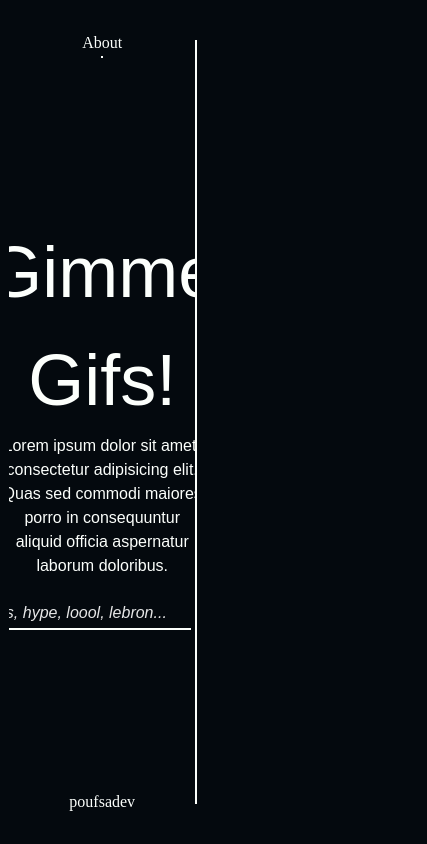
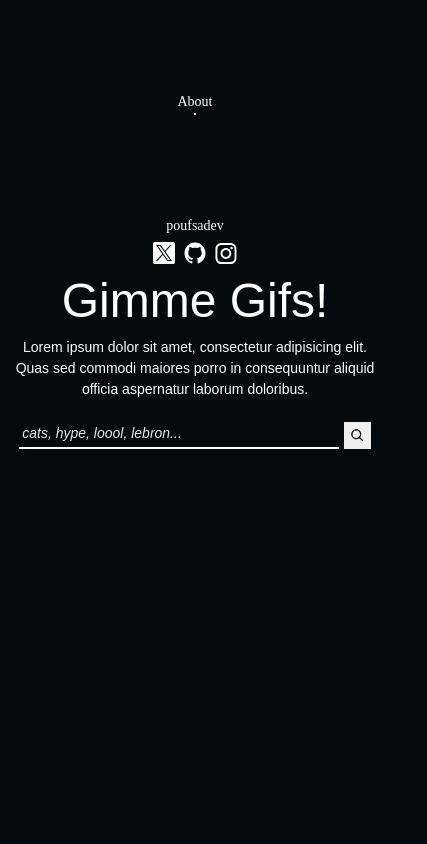
Before and after one commit to Poufles/adz-lp-api-giphy, a website built with webpack: page src/templates/index.html in a window 390 px wide. Shown: the whole page, 427 px wide, since content can reach past the window. Built offline with nearby package versions, Linux system fonts and the light colour scheme; no server answers; a web font is replaced by a local one.

Commit message:
Implemented responsive design.

```diff
--- a/src/components/card/card.css
+++ b/src/components/card/card.css
@@ -1,7 +1,6 @@
 .component.card {
     width: 100%;
     min-width: 250px;
-    max-width: 300px;
     display: flex;
     flex-direction: column;
     gap: 5px;
--- a/src/components/gallery/gallery.js
+++ b/src/components/gallery/gallery.js
@@ -36,17 +36,42 @@ const Gallery = function () {
     component.removeChild(placeholder);
 
     // Verify website width
-    if (window.innerWidth <= 700) {
+    if (window.innerWidth < 640) {
         component.removeChild(gallery_2);
     };
 
-    document.addEventListener('resize', (e) => {
-        const width = window.innerWidth;
+    window.addEventListener('resize', (e) => {
+        let width = window.innerWidth;
 
-        if (width >= 700) {
+        if (width >= 640) {
 
             if (!component.contains(gallery_2)) {
                 component.appendChild(gallery_2);
+
+                for (let content of contentArr) {
+                    content.unrender();
+                };
+
+                currentGallery = gallery_1;
+                for (let content of contentArr) {
+                    content.render(currentGallery);
+
+                    currentGallery = currentGallery === gallery_1 ? gallery_2 : gallery_1;
+                };
+            };
+
+        } else {
+
+            if (component.contains(gallery_2)) {
+                component.removeChild(gallery_2);
+
+                for (let content of contentArr) {
+                    content.unrender();
+                };
+
+                for (let content of contentArr) {
+                    content.render(gallery_1);
+                };
             };
 
         };
@@ -65,7 +90,6 @@ const Gallery = function () {
 
             currentGallery = currentGallery === gallery_1 ? gallery_2 : gallery_1;
         },
-
         removeContent: ({ index, isReset = false } = {}) => {
             if (isReset) {
                 while (contentArr.length != 0) {
--- a/src/scripts/app.js
+++ b/src/scripts/app.js
@@ -1,5 +1,6 @@
 import '../styles/main.css';
 import '../styles/app.css';
+import '../styles/app-responsive.css';
 import '../components/card/card.css';
 
 import Card from '../components/card/card.js';
@@ -26,27 +27,9 @@ function App() {
 
     // const chosen = initialGifsArr[Math.floor(Math.random() * initialGifsArr.length)];
 
-    // query = `https://api.giphy.com/v1/gifs/search?api_key=${api_key}&limit=10&q=${chosen}`
+    // query = `https://api.giphy.com/v1/gifs/search?api_key=${api_key}&limit=15&q=${chosen}`
 
-    // fetch(query, { mode: 'cors' })
-    //     .then(function (response) {
-    //         return response.json();
-    //     })
-    //     .then(function (response) {
-    //         const data = response.data
-
-    //         if (response.data.length === 0) {
-    //             Gallery.placeholder(true); return;
-    //         };
-
-    //         Gallery.placeholder(false);
-    //         Gallery.removeContent({ isReset: true });
-    //         for (let item of data) {
-    //             const gif = Card(item);
-
-    //             Gallery.addContent(gif);
-    //         };
-    //     });
+    // FetchQuery(query);
 
     btn_search.addEventListener('click', (e) => {
         e.stopPropagation();
@@ -64,10 +47,15 @@ function App() {
             const input = input_search.value;
             initialGifsArr.push(input)
 
-            query = `https://api.giphy.com/v1/gifs/search?api_key=${api_key}&limit=10&q=${input}`;
+            query = `https://api.giphy.com/v1/gifs/search?api_key=${api_key}&limit=15&q=${input}`;
 
         };
 
+        FetchQuery(query);
+    });
+};
+
+function FetchQuery(query) {
     fetch(query, { mode: 'cors' })
     .then(function (response) {
         return response.json();
@@ -87,8 +75,6 @@ function App() {
             Gallery.addContent(gif);
         };
     });
-    });
 };
 
-
 App();
--- a/src/styles/app-responsive.css
+++ b/src/styles/app-responsive.css
@@ -0,0 +1,96 @@
+@media screen and (max-width: 1199px) {
+
+    html {
+        scrollbar-width: none;
+    }
+
+    body {
+        padding: 90px 0;
+        width: 100%;
+        height: auto;
+        display: flex;
+        flex-direction: column;
+        align-items: center;
+    }
+
+    .sides {
+        overflow: unset;
+        scrollbar-width: auto;
+    }
+
+    #left {
+        width: 550px;
+        height: max-content;
+    }
+
+    #left .wrapper {
+        width: 100%;
+        padding: 0;
+        justify-content: unset;
+    }
+
+    #left #navbar {
+        margin-bottom: 100px;
+    }
+
+    #left #middle {
+        order: 2
+    }
+
+    #left #title {
+        text-wrap: nowrap;
+    }
+
+    #left #links {
+        order: 1;
+    }
+
+    #right {
+        border-left: 0;
+        margin: 40px 0;
+        padding-top: 20px;
+        max-width: unset;
+        min-width: unset;
+        width: 80%;
+        min-width: 550px;
+    }
+}
+
+@media screen and (max-width: 610px) {
+    body {
+        padding: 90px 10px;
+        width: 100%;
+    }
+
+    #left {
+        width: 100%;
+    }
+
+    #right {
+        width: 100%;
+        min-width: unset;
+    }
+
+    #right #content #gallery-1 {
+        width: 100%;
+    }
+}
+
+@media screen and (max-width: 440px) {
+
+    #left #navbar,
+    #left #sub-title,
+    #left .searchbar input,
+    #left #links {
+        font-size: 14px;
+    }
+
+    #left #title {
+        font-size: 48px;
+    }
+
+    #right #content {
+        padding: 0;
+        font-size: 14px;
+    }
+}
--- a/src/styles/app.css
+++ b/src/styles/app.css
@@ -123,10 +123,31 @@ body {
     width:  15px;
 }
 
+#left #links {
+    display: flex;
+    flex-direction: column;
+    gap: 5px;
+    align-items: center;
+}
+
+#left #socmed {
+    display: flex;
+    gap: 7px;
+    align-items: center;
+    justify-content: center;
+}
+
+#left #socmed svg {
+    aspect-ratio: 1;
+    width: 24px;
+    height: 24px;
+    fill: var(--white);
+}
+
 #right {
     border-left: 2px solid var(--white);
     margin: 40px 0;
-    width: max-content;
+    width: 100%;
     max-width: 60%;
     min-width: 40%;
 }
--- a/src/templates/index.html
+++ b/src/templates/index.html
@@ -43,19 +43,55 @@
                 <p class="text no-select no-u-select" class="main-font" id="author">
                     poufsadev
                 </p>
+                <div id="socmed">
+                    <a target="_blank" href="https://x.com/Vqliant">
+                        <?xml version="1.0" ?><svg xmlns="http://www.w3.org/2000/svg"
+                            xmlns:xlink="http://www.w3.org/1999/xlink" version="1.1" id="Layer_1" width="24px"
+                            height="24px" viewBox="0 0 24 24" style="enable-background:new 0 0 24 24;"
+                            xml:space="preserve">
+                            <g>
+                                <polygon
+                                    points="12.153992,10.729553 8.088684,5.041199 5.92041,5.041199 10.956299,12.087097 11.59021,12.97345    15.900635,19.009583 18.068909,19.009583 12.785217,11.615906  " />
+                                <path
+                                    d="M21.15979,1H2.84021C1.823853,1,1,1.823853,1,2.84021v18.31958C1,22.176147,1.823853,23,2.84021,23h18.31958   C22.176147,23,23,22.176147,23,21.15979V2.84021C23,1.823853,22.176147,1,21.15979,1z M15.235352,20l-4.362549-6.213013   L5.411438,20H4l6.246887-7.104675L4,4h4.764648l4.130127,5.881958L18.06958,4h1.411377l-5.95697,6.775635L20,20H15.235352z" />
+                            </g>
+                        </svg>
+                    </a>
+                    <a target="_blank" href="https://github.com/Poufles">
+                        <?xml version="1.0" ?>
+                        <!DOCTYPE svg
+                            PUBLIC '-//W3C//DTD SVG 1.1//EN' 'http://www.w3.org/Graphics/SVG/1.1/DTD/svg11.dtd'><svg
+                            height="512px" id="Layer_1" style="enable-background:new 0 0 512 512;" version="1.1"
+                            viewBox="0 0 512 512" width="512px" xml:space="preserve" xmlns="http://www.w3.org/2000/svg"
+                            xmlns:xlink="http://www.w3.org/1999/xlink">
+                            <g>
+                                <path class="st0"
+                                    d="M256,32C132.3,32,32,134.8,32,261.7c0,101.5,64.2,187.5,153.2,217.9c11.2,2.1,15.3-5,15.3-11.1   c0-5.5-0.2-19.9-0.3-39.1c-62.3,13.9-75.5-30.8-75.5-30.8c-10.2-26.5-24.9-33.6-24.9-33.6c-20.3-14.3,1.5-14,1.5-14   c22.5,1.6,34.3,23.7,34.3,23.7c20,35.1,52.4,25,65.2,19.1c2-14.8,7.8-25,14.2-30.7c-49.7-5.8-102-25.5-102-113.5   c0-25.1,8.7-45.6,23-61.6c-2.3-5.8-10-29.2,2.2-60.8c0,0,18.8-6.2,61.6,23.5c17.9-5.1,37-7.6,56.1-7.7c19,0.1,38.2,2.6,56.1,7.7   c42.8-29.7,61.5-23.5,61.5-23.5c12.2,31.6,4.5,55,2.2,60.8c14.3,16.1,23,36.6,23,61.6c0,88.2-52.4,107.6-102.3,113.3   c8,7.1,15.2,21.1,15.2,42.5c0,30.7-0.3,55.5-0.3,63c0,6.1,4,13.3,15.4,11C415.9,449.1,480,363.1,480,261.7   C480,134.8,379.7,32,256,32z" />
+                            </g>
+                        </svg>
+                    </a>
+                    <a target="_blank" href="https://www.instagram.com/poufsadev/">
+                        <?xml version="1.0" encoding="utf-8"?>
+                        <svg version="1.1" id="Layer_1" xmlns="http://www.w3.org/2000/svg"
+                            xmlns:xlink="http://www.w3.org/1999/xlink" x="0px" y="0px" viewBox="0 0 56.7 56.7"
+                            enable-background="new 0 0 56.7 56.7" xml:space="preserve">
+                            <g>
+                                <path d="M28.2,16.7c-7,0-12.8,5.7-12.8,12.8s5.7,12.8,12.8,12.8S41,36.5,41,29.5S35.2,16.7,28.2,16.7z M28.2,37.7
+		c-4.5,0-8.2-3.7-8.2-8.2s3.7-8.2,8.2-8.2s8.2,3.7,8.2,8.2S32.7,37.7,28.2,37.7z" />
+                                <circle cx="41.5" cy="16.4" r="2.9" />
+                                <path d="M49,8.9c-2.6-2.7-6.3-4.1-10.5-4.1H17.9c-8.7,0-14.5,5.8-14.5,14.5v20.5c0,4.3,1.4,8,4.2,10.7c2.7,2.6,6.3,3.9,10.4,3.9
+		h20.4c4.3,0,7.9-1.4,10.5-3.9c2.7-2.6,4.1-6.3,4.1-10.6V19.3C53,15.1,51.6,11.5,49,8.9z M48.6,39.9c0,3.1-1.1,5.6-2.9,7.3
+		s-4.3,2.6-7.3,2.6H18c-3,0-5.5-0.9-7.3-2.6C8.9,45.4,8,42.9,8,39.8V19.3c0-3,0.9-5.5,2.7-7.3c1.7-1.7,4.3-2.6,7.3-2.6h20.6
+		c3,0,5.5,0.9,7.3,2.7c1.7,1.8,2.7,4.3,2.7,7.2V39.9L48.6,39.9z" />
+                            </g>
+                        </svg>
+
+                    </a>
+                </div>
             </div>
         </div>
     </section>
     <section class="sides" id="right">
-        <!-- <main id="content">
-            <div class="gallery" id="gallery-1"></div>
-            <div class="gallery" id="gallery-2"></div>
-            <div class="" id="placeholder">
-                <p class="text no-select no-u-select">
-                    Nothing on the bar
-                </p>
-            </div>
-        </main> -->
     </section>
 </body>
 
```
Lines whose indentation alone changed are shown as unchanged.
